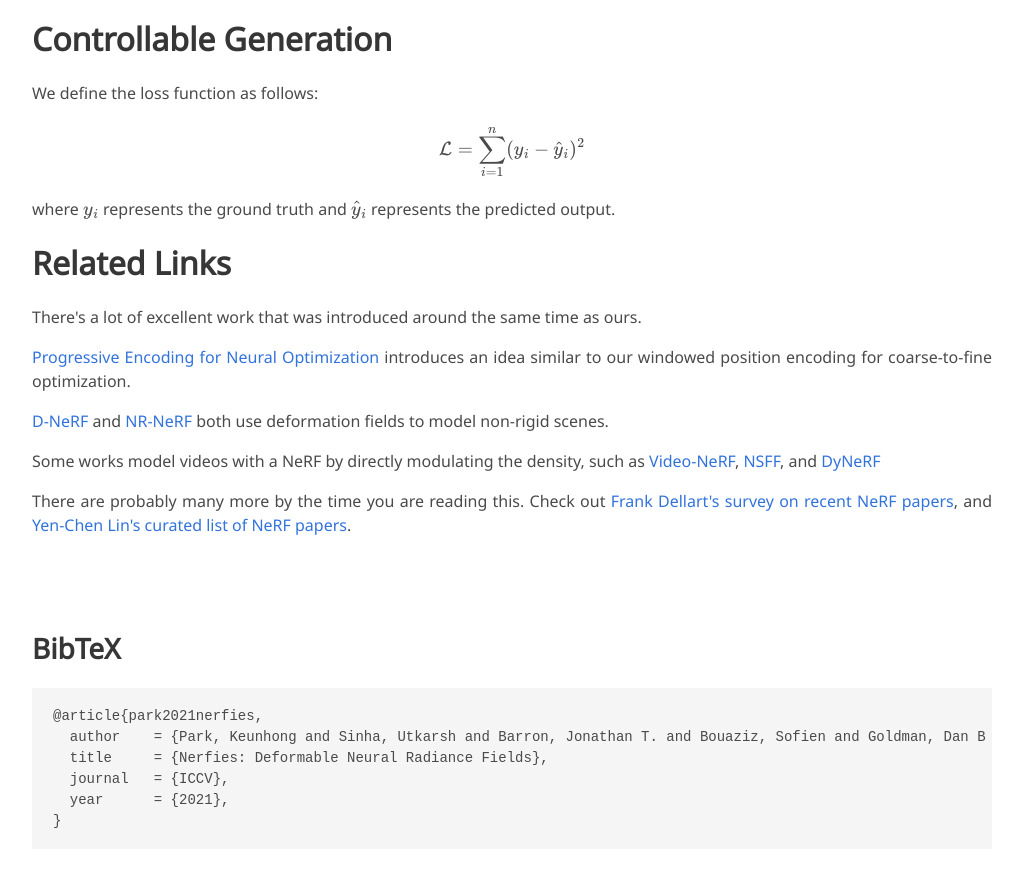
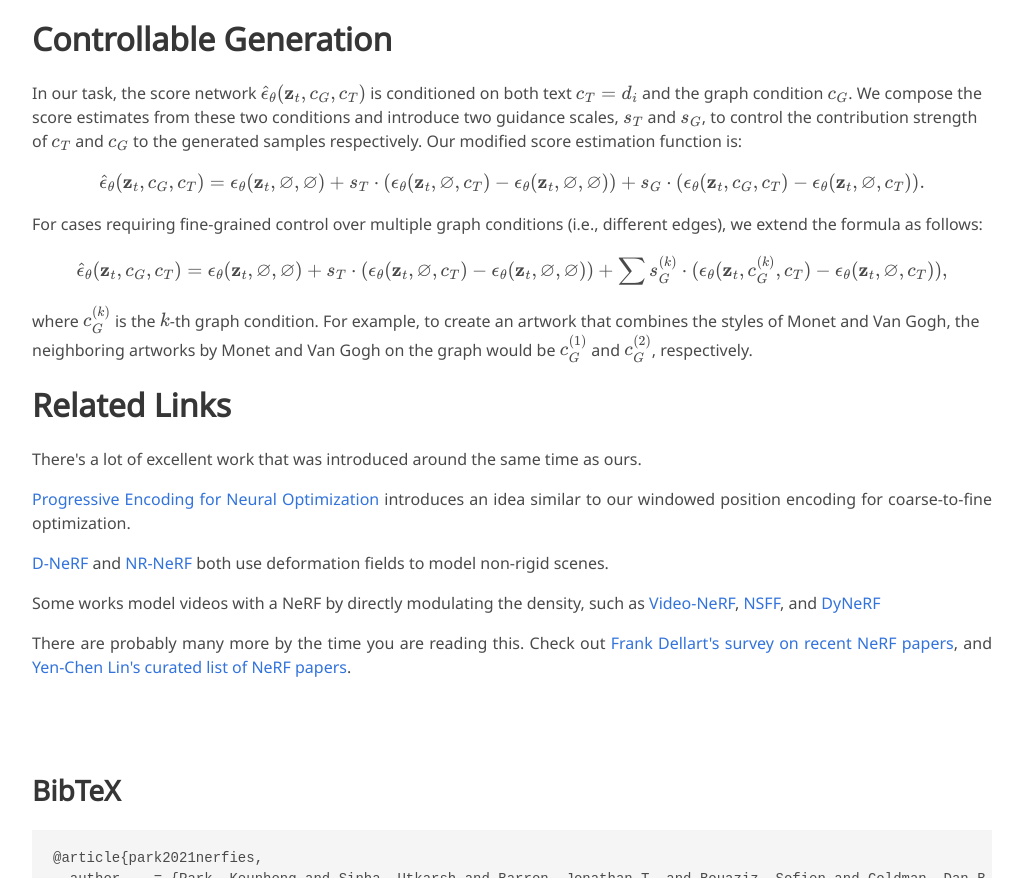
Before and after one commit to InstructG2I/InstructG2I.github.io, a plain HTML site: page index.html in a window 1280 px wide. Shown: the part 2208-3086 px from the top of the page, without its empty margins (128-1151 px from the left). Drawn offline with nearby package versions, Linux system fonts and the light colour scheme; some icons are missing; a web font is replaced by a local one.

Commit message:
add control

```diff
--- a/index.html
+++ b/index.html
@@ -272,11 +272,22 @@
 
         <div class="content has-text-justified"></div>
           <p>
-            We define the loss function as follows:
+            In our task, the score network \(\hat{\epsilon}_\theta(\mathbf{z}_t, c_G, c_T)\) is conditioned on
+            both text \(c_T=d_i\) and the graph condition \(c_G\).
+            We compose the score estimates from these two conditions and introduce two guidance scales, \(s_T\)
+            and \(s_G\), to control the contribution strength of \(c_T\) and \(c_G\) to the generated samples respectively.
+            Our modified score estimation function is:
             \[
-              \mathcal{L} = \sum_{i=1}^{n} (y_i - \hat{y}_i)^2
+                \hat{\epsilon}_\theta(\mathbf{z}_t, c_G, c_T) = {\epsilon}_\theta(\mathbf{z}_t, \varnothing, \varnothing) + s_T \cdot ({\epsilon}_\theta(\mathbf{z}_t, \varnothing, c_T) - {\epsilon}_\theta(\mathbf{z}_t, \varnothing, \varnothing)) \notag \\
+                + s_G \cdot ({\epsilon}_\theta(\mathbf{z}_t, c_G, c_T) - {\epsilon}_\theta(\mathbf{z}_t, \varnothing, c_T)).\label{eq:cfg1}
             \]
-            where \(y_i\) represents the ground truth and \(\hat{y}_i\) represents the predicted output.
+            For cases requiring fine-grained control over multiple graph conditions (i.e., different edges), we extend the formula as follows:
+            \[
+                \hat{\epsilon}_\theta(\mathbf{z}_t, c_G, c_T) = {\epsilon}_\theta(\mathbf{z}_t, \varnothing, \varnothing) + s_T \cdot ({\epsilon}_\theta(\mathbf{z}_t, \varnothing, c_T) - {\epsilon}_\theta(\mathbf{z}_t, \varnothing, \varnothing)) \notag \\
+                + \sum s^{(k)}_G \cdot ({\epsilon}_\theta(\mathbf{z}_t, c^{(k)}_G, c_T) - {\epsilon}_\theta(\mathbf{z}_t, \varnothing, c_T)),\label{eq:cfg2}
+            \]
+            where \(c^{(k)}_G\) is the \(k\)-th graph condition.
+            For example, to create an artwork that combines the styles of Monet and Van Gogh, the neighboring artworks by Monet and Van Gogh on the graph would be \(c^{(1)}_G\) and \(c^{(2)}_G\), respectively.
           </p>
       </div>
     </div>
```
